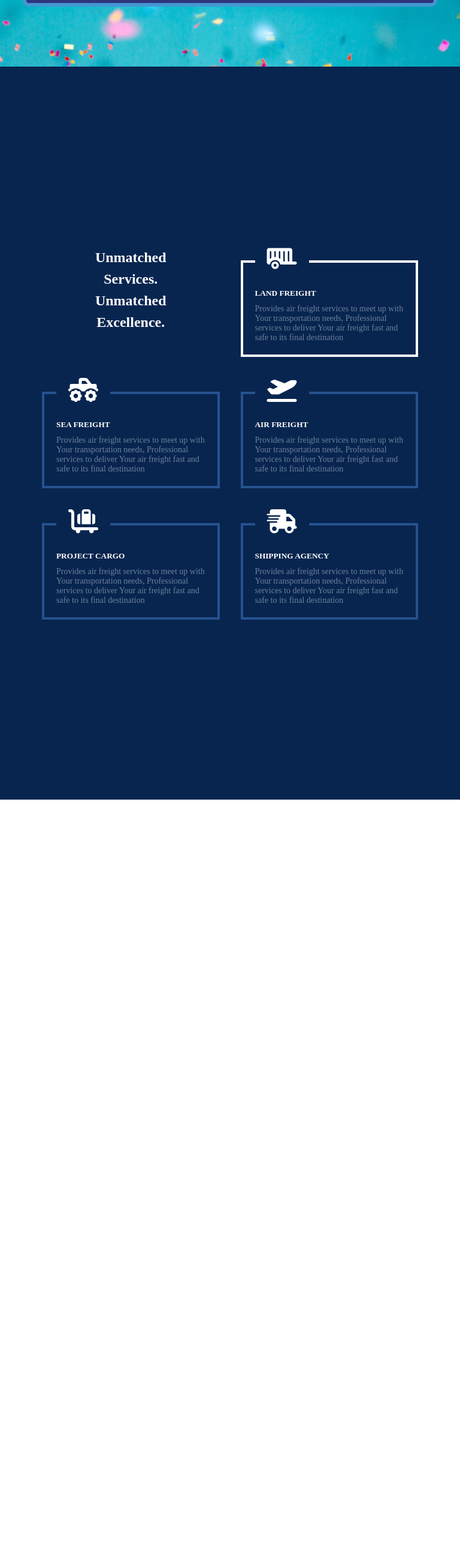
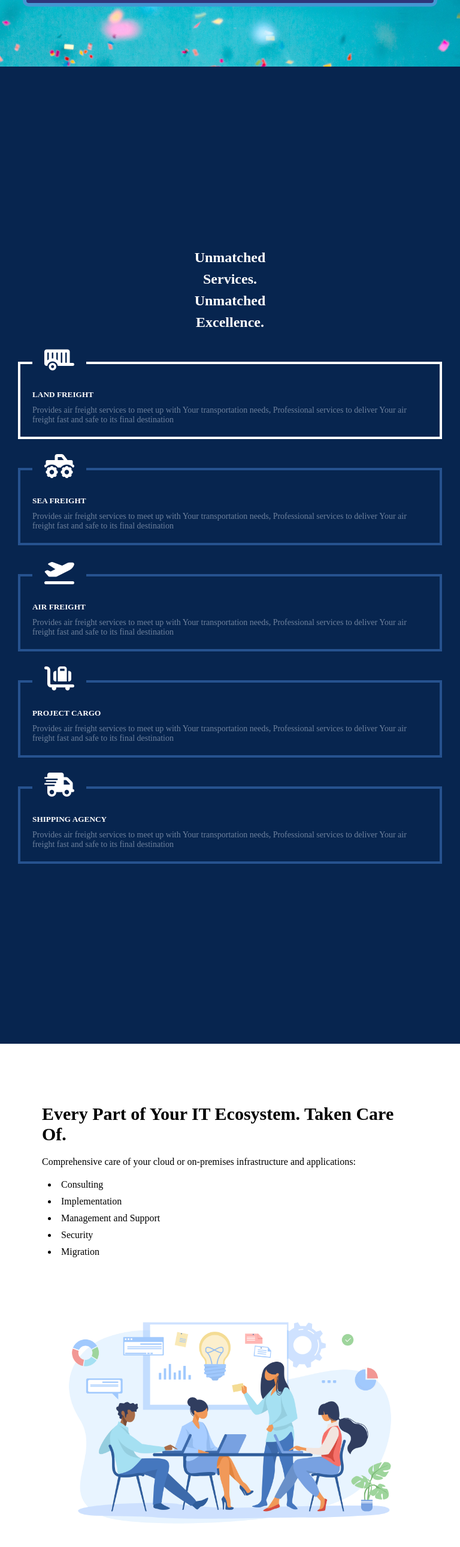
Before and after one commit to samiuzzaman10/responsive-website-html-css, a plain HTML site: page index.html in a window 768 px wide. Shown: the part 5945-8524 px from the top of the page at 60% size. Before the commit the page ends 7278 px from the top, so only its background shows below. Drawn offline with Linux system fonts and the light colour scheme.

Commit message:
seven section

```diff
--- a/index.html
+++ b/index.html
@@ -207,7 +207,7 @@
           </section>
 
       <!-- Seventh Section code start -->
-      <!-- <section id="seven-section">
+          <section id="seven-section">
                <div id="takeCare-parent">
                     <div class="single-takeCare">
                          <h3> Every Part of Your IT Ecosystem. Taken Care Of. </h3>
--- a/style.css
+++ b/style.css
@@ -233,34 +233,34 @@ header {
 /* third section code ends */
 
 /* Fourth Section Code Start */
-#fourth-section{
+#fourth-section {
   background-color: #154360;
   padding: 100px 0;
   color: white;
 }
-.advice-parent{
+.advice-parent {
   display: flex;
   margin: 0 200px;
   gap: 50px;
 }
-.advice-img-box img{
+.advice-img-box img {
   width: 100%;
 }
-.single-advice p{
+.single-advice p {
   margin: 20px 0;
   line-height: 1.5;
   text-align: justify;
 }
-.single-advice h3{
+.single-advice h3 {
   font-size: 25px;
   border-bottom: 2px solid red;
   padding-bottom: 20px;
 }
-.single-advice h4{
+.single-advice h4 {
   font-size: 25px;
   margin-top: 10px;
 }
-.single-advice a{
+.single-advice a {
   text-decoration: none;
   background-color: white;
   color: black;
@@ -271,48 +271,48 @@ header {
   font-size: 18px;
   transition: 0.3s;
 }
-.advice-icon{
+.advice-icon {
   text-align: center;
 }
-.advice-icon a{
+.advice-icon a {
   margin: 0 5px;
   border: 1px solid black;
 }
-.single-advice a:hover{
+.single-advice a:hover {
   background-color: wheat;
 }
 /* Fourth Section Code ends */
 
 /* Five Section code Start */
-#contact-section{
-  background-image: url("images/contact.jpg"),linear-gradient(#3958a25e, #4089C7);
+#contact-section {
+  background-image: url("images/contact.jpg"),
+    linear-gradient(#3958a25e, #4089c7);
   background-size: cover;
   background-repeat: no-repeat;
   background-position: center;
   padding: 100px 0;
 }
-form{
+form {
   background-color: #2e357a;
   max-width: 50%;
   margin: 0 auto;
   padding: 50px 60px;
-  border: 6px solid #4497D3;
+  border: 6px solid #4497d3;
   border-radius: 10px;
 }
-form h2{
+form h2 {
   color: white;
   text-align: center;
   font-size: 30px;
   letter-spacing: 0.1em;
-
 }
-form p{
+form p {
   color: white;
   text-align: center;
   margin: 30px 0;
   letter-spacing: 0.1em;
 }
-.form-input{
+.form-input {
   display: block;
   width: 100%;
   height: 40px;
@@ -320,17 +320,16 @@ form p{
   border: none;
   background: none;
   outline: none;
-  border-bottom: 3px solid #4497D3;
+  border-bottom: 3px solid #4497d3;
   color: white;
   font-size: 18px;
 }
-.form-input::placeholder{
-  color: #4497D3;
+.form-input::placeholder {
+  color: #4497d3;
   font-size: 18px;
   font-weight: bold;
-
 }
-.submit-btn{
+.submit-btn {
   display: block;
   margin: 0 auto;
   padding: 5px 40px;
@@ -340,46 +339,75 @@ form p{
   cursor: pointer;
   transition: 0.4s;
 }
-.submit-btn:hover{
-  background-color: #16213E;
+.submit-btn:hover {
+  background-color: #16213e;
 }
 /* Five Section code Ends */
 
 /* six section code start */
-#sixth-section{
-  background-color: #07254F;
-  color:white;
+#sixth-section {
+  background-color: #07254f;
+  color: white;
   padding: 100px 0;
 }
-#match-parent{
+#match-parent {
   display: grid;
   grid-template-columns: repeat(3, 1fr);
   grid-gap: 45px;
   margin: 200px;
 }
-.single-match{
+.single-match {
   border: 4px solid #26528f;
   padding: 20px;
 }
-.single-match i{
+.single-match i {
   font-size: 40px;
   padding: 0px 20px 10px 20px;
 }
-.single-match h5{
+.single-match h5 {
   margin-bottom: 10px;
 }
-.single-match p{
-  color: #6D809C;
+.single-match p {
+  color: #6d809c;
   font-size: 14px;
 }
-.single-match:nth-child(2){
+.single-match:nth-child(2) {
   border: 4px solid white;
 }
-.first-single-match{
+.first-single-match {
   line-height: 1.5;
-  letter-spacing: 0,1em;
+  letter-spacing: 0, 1em;
 }
 /* six section code ends */
+
+/* Seven Section Code Start */
+#seven-section {
+  padding: 100px 0;
+}
+#takeCare-parent {
+  display: flex;
+  margin: 0 200px;
+  gap: 30px;
+  justify-content: space-between;
+  align-items: center;
+}
+.single-takeCare-imgbox {
+  width: 100%;
+}
+.single-takeCare-imgbox img {
+  width: 100%;
+}
+.single-takeCare h3 {
+  font-size: 30px;
+}
+.single-takeCare p {
+  margin: 20px 0;
+}
+.single-takeCare ul li {
+  list-style-position: inside;
+  margin: 10px;
+}
+/* Seven Section Code end */
 
 /* Responsive code */
 @media only screen and (max-width: 688px) {
@@ -413,35 +441,43 @@ form p{
     margin-top: 50px;
   }
   /* fourth sectiton start */
-  .advice-parent{
+  .advice-parent {
     display: block;
     margin: 0 30px;
   }
-.advice-icon{
+  .advice-icon {
     text-align: left;
   }
-.advice-icon a{
-     margin: 10px 5px
+  .advice-icon a {
+    margin: 10px 5px;
   }
-.single-advice h3{
+  .single-advice h3 {
     margin-top: 50px;
   }
   /* Five Section code Start */
-form{
+  form {
     background-color: #2e357a;
     max-width: 90%;
     padding: 20px 30px;
   }
   /* Six section code start */
-#match-parent{
+  #match-parent {
     display: grid;
     grid-template-columns: repeat(1, 1fr);
     grid-gap: 25px;
     margin-left: 30px;
     margin-right: 30px;
   }
-.first-single-match{
+  .first-single-match {
     text-align: center;
+  }
+  /* seven section code start */
+  #takeCare-parent {
+    display: block;
+    margin: 0 30px;
+  }
+  .single-takeCare{
+    margin-bottom: 70px;
   }
 }
 @media only screen and (min-width: 689px) and (max-width: 1199px) {
@@ -474,31 +510,50 @@ form{
     margin-top: 50px;
   }
   /* fourth sectiton start */
-  .advice-parent{
+  .advice-parent {
     display: flex;
     margin: 0 70px;
   }
-.advice-icon{
+  .advice-icon {
     text-align: center;
   }
-.advice-icon a{
-     margin: 10px 5px
+  .advice-icon a {
+    margin: 10px 5px;
   }
   /* Five Section code Start */
-form{
+  form {
     background-color: #2e357a;
     max-width: 90%;
     padding: 40px 50px;
   }
   /* Six section code start */
-#match-parent{
+  #match-parent {
     display: grid;
     grid-template-columns: repeat(2, 1fr);
     grid-gap: 35px;
     margin-left: 70px;
     margin-right: 70px;
   }
-.first-single-match{
+  .first-single-match {
     text-align: center;
   }
+    /* Six section code start */
+  #match-parent {
+    display: grid;
+    grid-template-columns: repeat(1, 1fr);
+    grid-gap: 25px;
+    margin-left: 30px;
+    margin-right: 30px;
   }
+  .first-single-match {
+    text-align: center;
+  }
+  /* seven section code start */
+  #takeCare-parent {
+    display: block;
+    margin: 0 70px;
+  }
+  .single-takeCare{
+    margin-bottom: 80px;
+  }
+}
```
Lines whose indentation alone changed are shown as unchanged.
